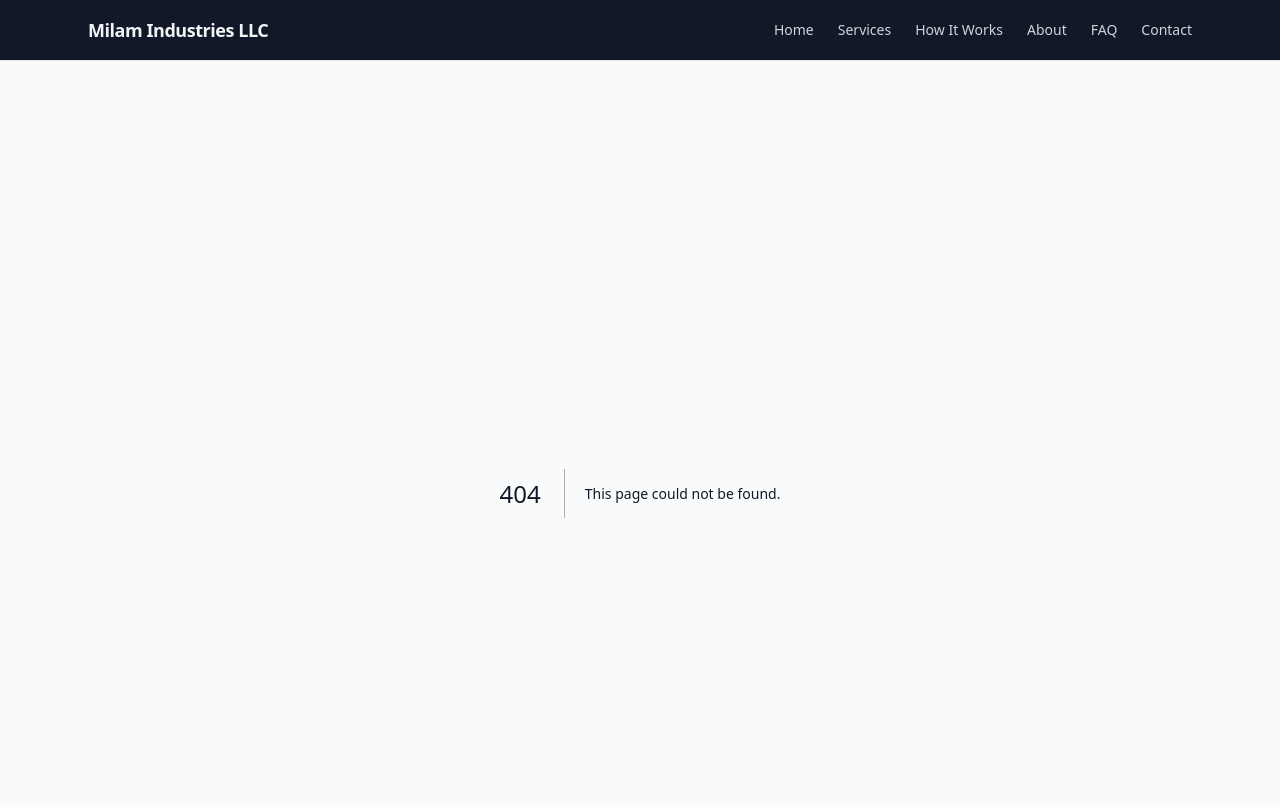
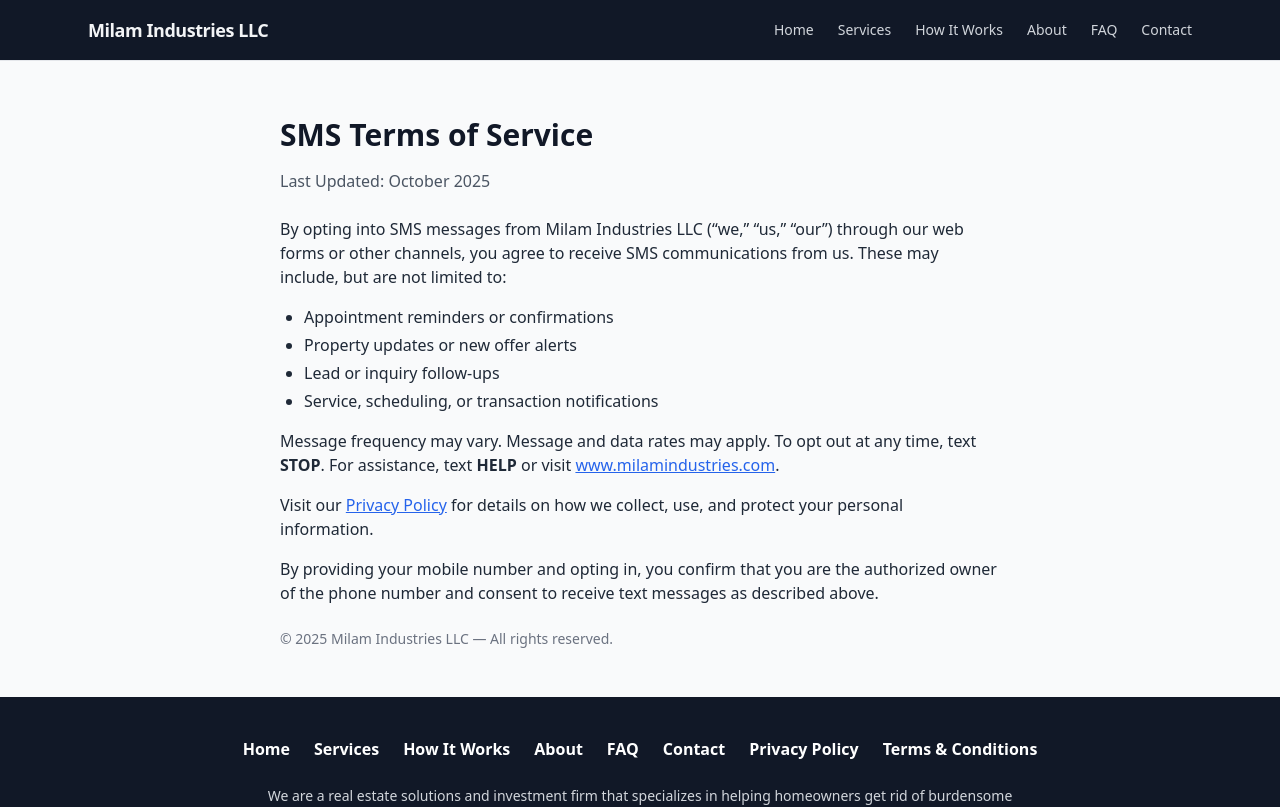
Before and after one commit to milamindustries/milamindustries-site, a Next.js app in the folder milamindustries-site/: page /app/terms in a window 1280 px wide. Before the commit this address had no page. Shown: the top 807 px of the page. Built offline with nearby package versions, Linux system fonts and the light colour scheme.

Commit message:
adding terms and condition pages

```diff
--- /dev/null
+++ b/milamindustries-site/app/app/terms/page.jsx
@@ -0,0 +1,50 @@
+export const metadata = {
+  title: 'Terms & Conditions | Milam Industries LLC',
+  description: 'SMS Terms of Service for Milam Industries LLC.',
+};
+
+export default function TermsPage() {
+  return (
+    <div className="max-w-3xl mx-auto p-6 text-gray-800">
+      <h1 className="text-3xl font-bold mb-4 text-gray-900">SMS Terms of Service</h1>
+      <p className="text-gray-600 mb-6">Last Updated: October 2025</p>
+
+      <p className="mb-4">
+        By opting into SMS messages from Milam Industries LLC (“we,” “us,” “our”) through our web forms or
+        other channels, you agree to receive SMS communications from us. These may include, but are not limited to:
+      </p>
+
+      <ul className="list-disc ml-6 mb-4 space-y-1">
+        <li>Appointment reminders or confirmations</li>
+        <li>Property updates or new offer alerts</li>
+        <li>Lead or inquiry follow-ups</li>
+        <li>Service, scheduling, or transaction notifications</li>
+      </ul>
+
+      <p className="mb-4">
+        Message frequency may vary. Message and data rates may apply. To opt out at any time, text <strong>STOP</strong>.
+        For assistance, text <strong>HELP</strong> or visit{' '}
+        <a href="https://www.milamindustries.com" className="text-blue-600 underline">
+          www.milamindustries.com
+        </a>.
+      </p>
+
+      <p className="mb-4">
+        Visit our{' '}
+        <a href="/privacy-policy" className="text-blue-600 underline">
+          Privacy Policy
+        </a>{' '}
+        for details on how we collect, use, and protect your personal information.
+      </p>
+
+      <p className="mb-4">
+        By providing your mobile number and opting in, you confirm that you are the authorized owner of the
+        phone number and consent to receive text messages as described above.
+      </p>
+
+      <p className="mt-6 text-sm text-gray-500">
+        © {new Date().getFullYear()} Milam Industries LLC — All rights reserved.
+      </p>
+    </div>
+  );
+}
```
